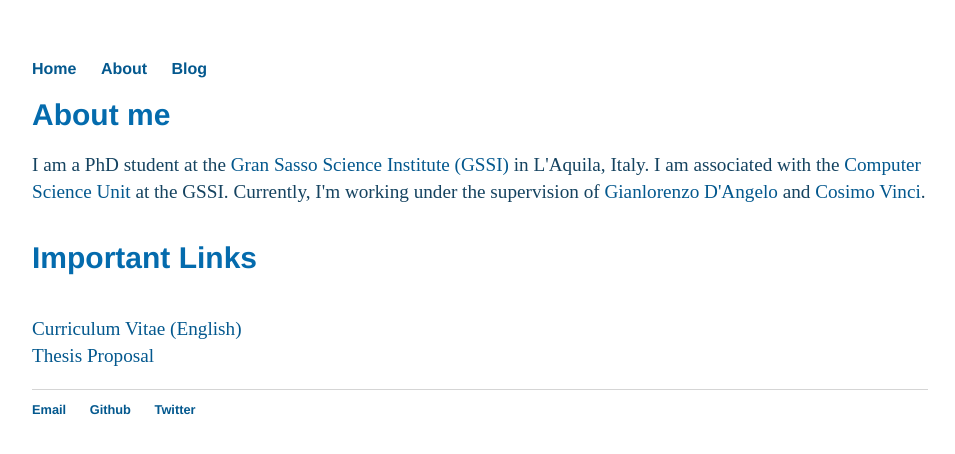
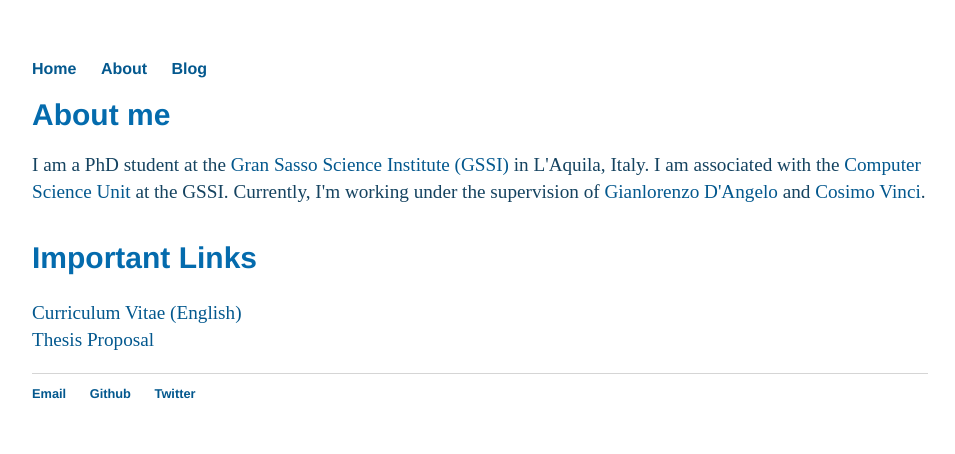
Before and after one commit to debashmitap/debashmitap.github.io, a Jekyll site: the page built from about/index.html, in a window 1280 px wide. Shown: the top 454 px of the page, without its empty margins (160-1115 px from the left). Built offline with Jekyll 4.4.1, drawn with Linux system fonts in a browser that asks for light colours.

Commit message:
Update main.css

```diff
--- a/css/main.css
+++ b/css/main.css
@@ -28,7 +28,6 @@ h2 {
     font-size: 3em;
     font-family:'Helvetica', 'Arial', 'Sans-Serif';
     color: #046BAD;
-    min-height: 50px;
     padding-top: 10px;
 }
 p {
```
